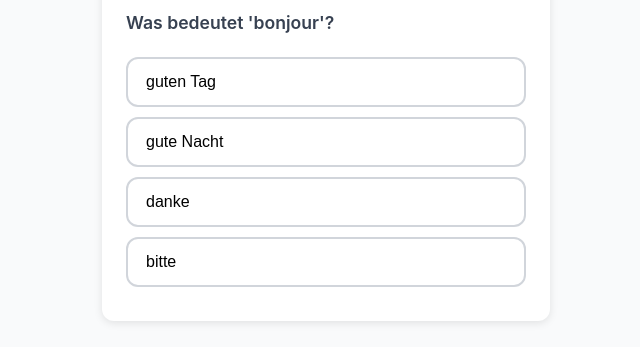
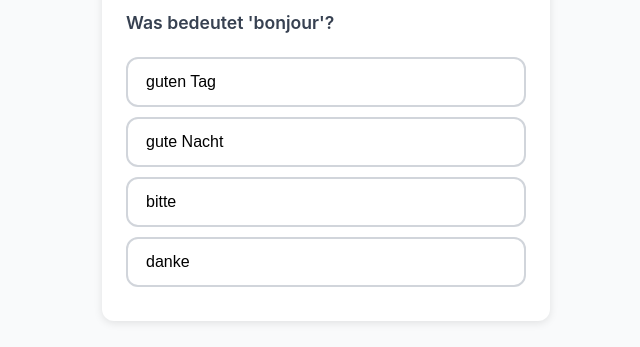
Before and after one commit to cms-png/franz, a plain HTML site: page placement.html in a window 1280 px wide. Shown: the part 305-652 px from the top of the page, 314-954 px from the left. Drawn offline with Linux system fonts and the light colour scheme.

Commit message:
fix: shuffle placement test options randomly

```diff
--- a/placement.html
+++ b/placement.html
@@ -64,13 +64,20 @@
     document.getElementById('question-feedback').classList.add('hidden');
     document.getElementById('next-btn').classList.add('hidden');
 
+    // Shuffle options while keeping track of correct answer
+    const shuffled = q.options
+      .map((opt, i) => ({ opt, i }))
+      .sort(() => Math.random() - 0.5);
+    const newCorrect = shuffled.findIndex(x => x.i === q.correct);
+    const shuffledQ = { ...q, options: shuffled.map(x => x.opt), correct: newCorrect };
+
     const area = document.getElementById('options-area');
     area.innerHTML = '';
-    q.options.forEach((opt, i) => {
+    shuffledQ.options.forEach((opt, i) => {
       const btn = document.createElement('button');
       btn.className = 'choice-option';
       btn.textContent = opt;
-      btn.addEventListener('click', () => selectAnswer(i, q, btn));
+      btn.addEventListener('click', () => selectAnswer(i, shuffledQ, btn));
       area.appendChild(btn);
     });
   }
```
